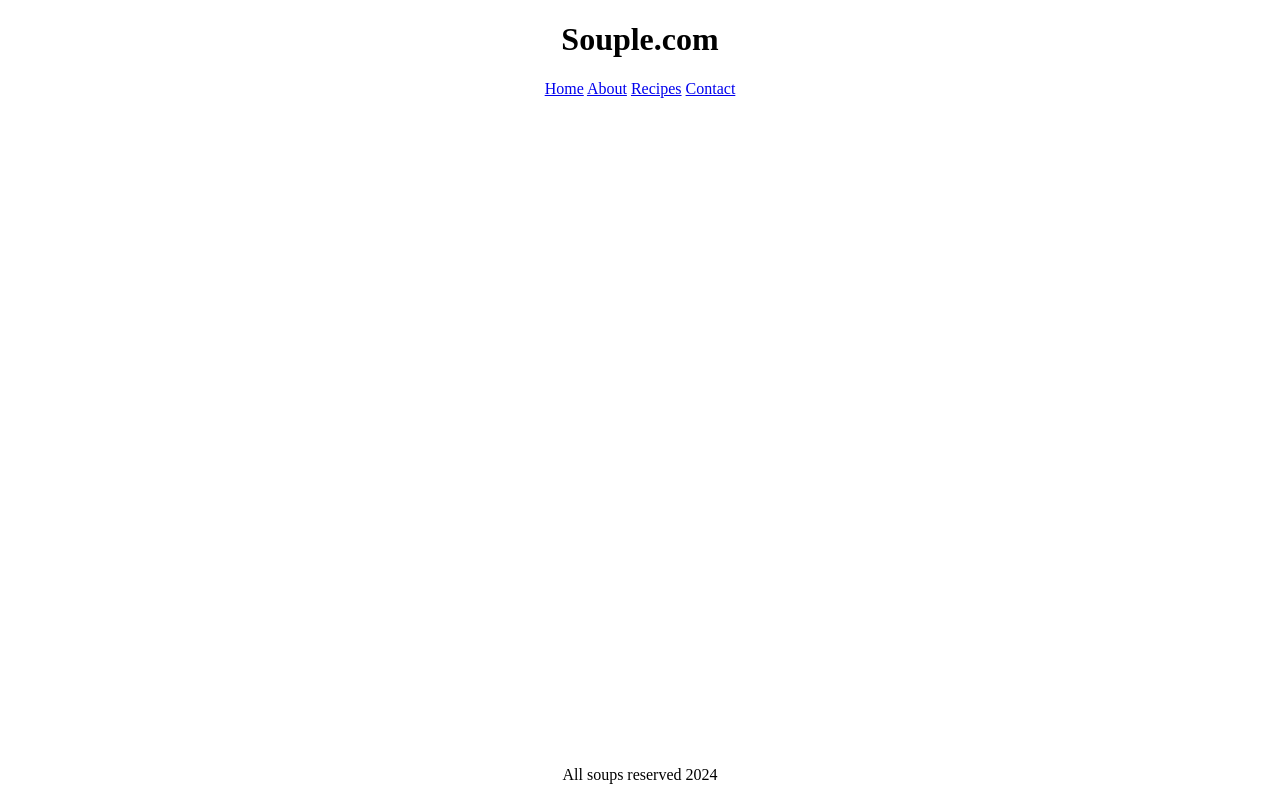
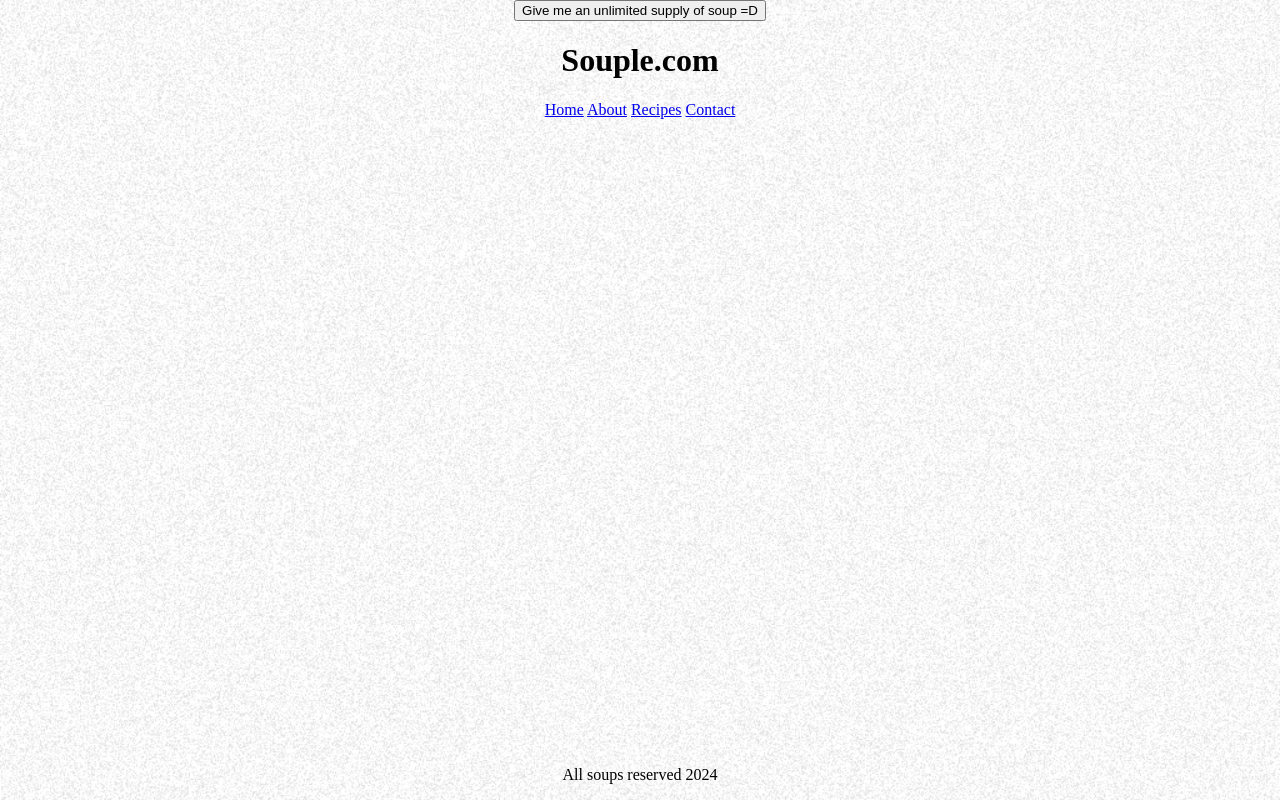
Before and after one commit to SoupleCodes/souplecodes.github.io, a plain HTML site: page index.html in a window 1280 px wide. Drawn offline with Linux system fonts and the light colour scheme.

Commit message:
Tiny changes

```diff
--- a/index.html
+++ b/index.html
@@ -13,7 +13,8 @@
         left: 0;
         width: 100%;
         height: 100%;
-        background-image: url('EZZE Design Image.png');
+        background-image: url("../images/EZZE Design Image.png");
+        background-size: cover;
         animation: animateBackground 20s linear infinite;
       }
 
@@ -27,9 +28,18 @@
     <meta charset="utf-8">
     <title>Home | Souple</title>
   </head>
-  <body>
+  <body class="background">
     <header>
       <center>
+        <button onclick="changePageTitle('lol you got scammed')">
+          Give me an unlimited supply of soup =D
+      </button>
+
+      <script type="text/javascript">
+          function changePageTitle(newtitle) {
+              document.title = newtitle;
+          }
+          </script>
         <h1>Souple.com</h1>
         <nav>
           <a href="#" onclick="changePageTitle('Home'); return false;">Home</a>
```
